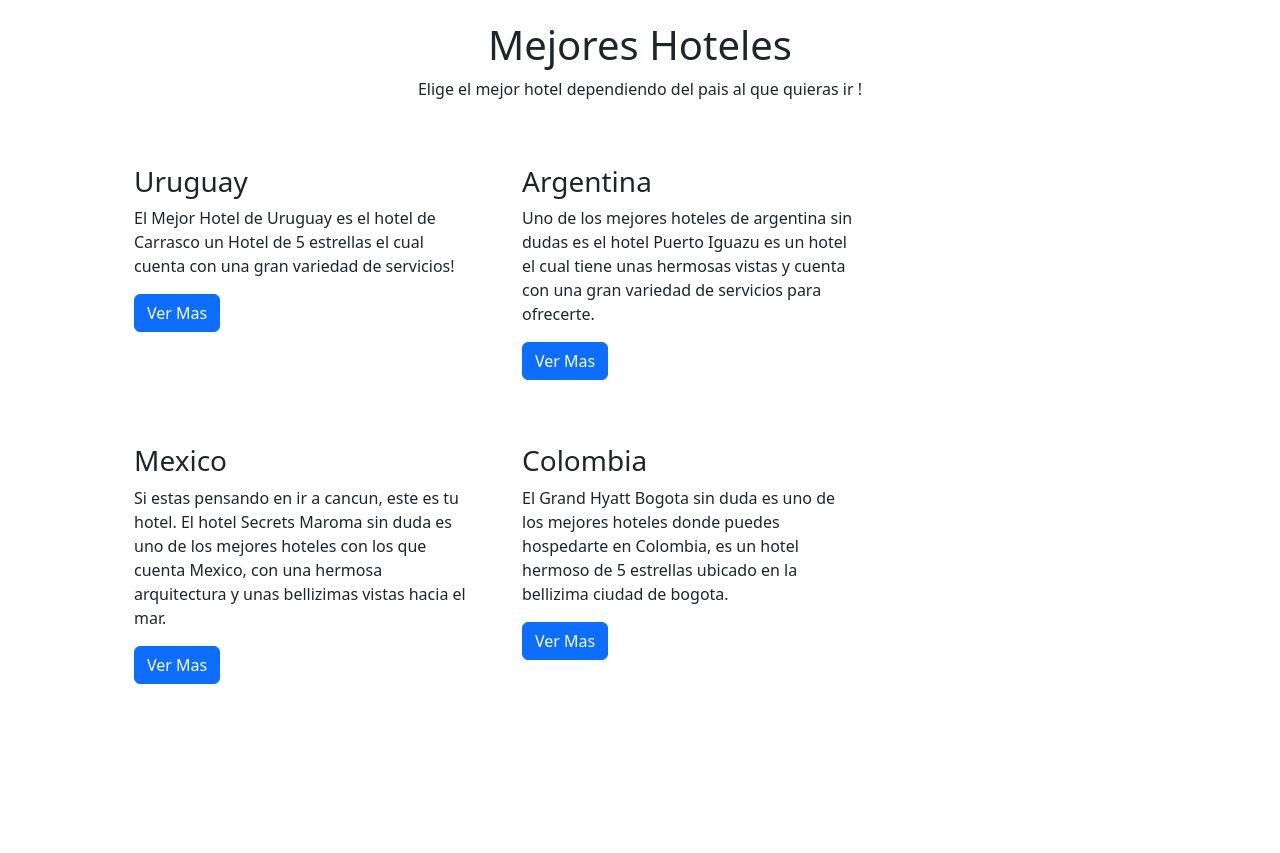
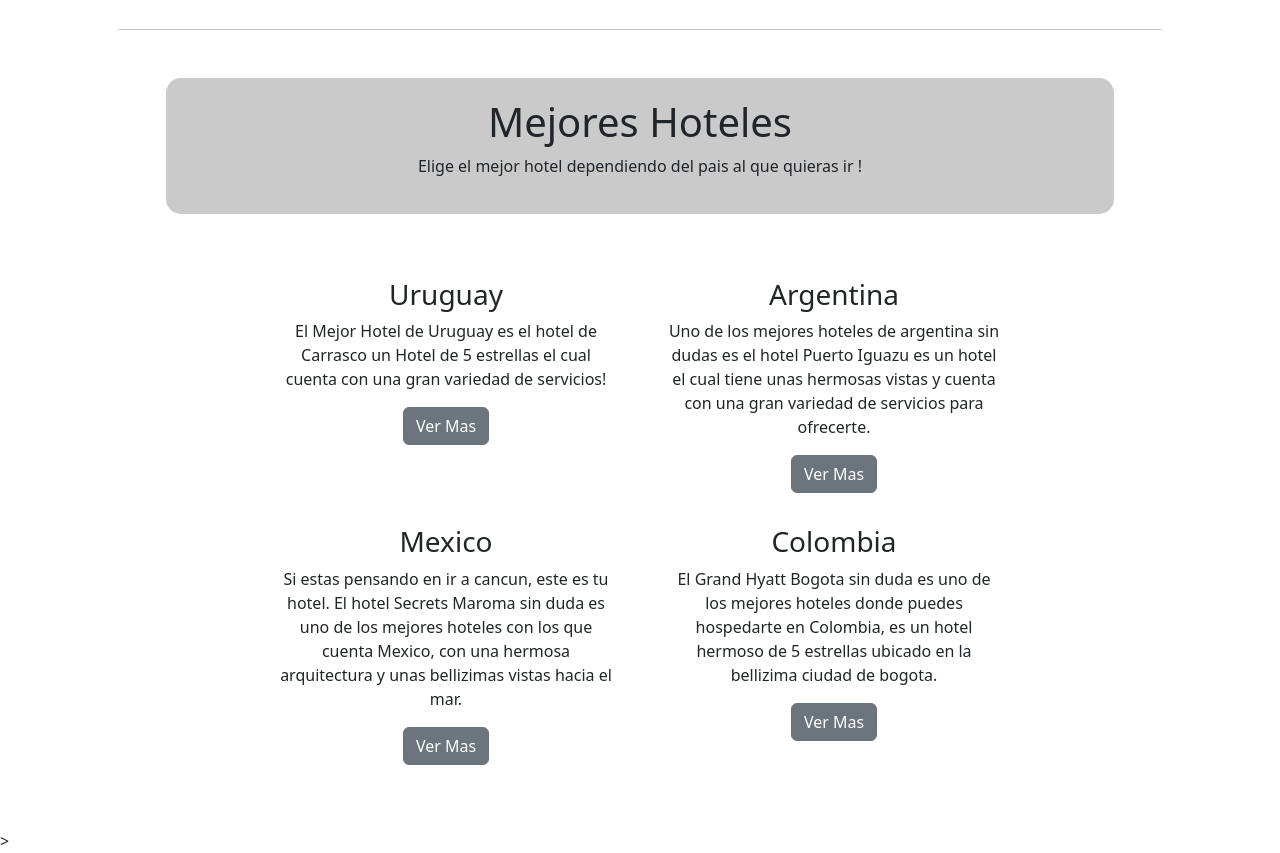
Before and after one commit to cinkii/coursera-module-1, a website: page index.html in a window 1280 px wide. Shown: the part 488-1341 px from the top of the page. Before the commit the page ends 1236 px from the top, so only its background shows below. Drawn offline with nearby package versions, Linux system fonts and the light colour scheme.

Commit message:
Modificamos detalles y agregamos estilos

```diff
--- /dev/null
+++ b/assets/style.css
@@ -0,0 +1,9 @@
+#jumbotron{
+    background-color: rgba(128, 128, 128, 0.418);
+    padding: 20px;
+}
+#jumbotron2{
+    background-color: rgba(128, 128, 128, 0.418);
+    padding: 20px;
+    border-radius: 15px;
+}
--- a/index.html
+++ b/index.html
@@ -6,10 +6,10 @@
   <meta name="viewport" content="width=device-width, initial-scale=1">
   <title>Guia Hoteles</title>
   <link href="./node_modules/bootstrap/dist/css/bootstrap.min.css" rel="stylesheet">
+  <link rel="stylesheet" href="./assets/style.css">
 </head>
-
 <body>
-  <div class="jumbotron text-center">
+  <div class="jumbotron text-center" id="jumbotron">
     <h1>Guia de Hoteles</h1>
     <p>Tu guia de hoteles favoritas !</p>
   </div>
@@ -18,47 +18,57 @@
     <div class="row">
       <div class="col">
         <h3>Accesorios de baño</h3>
-        <p> Es importante que sepas que los hoteles cuentan con diversos accesorios de baño, todo esto varia dependiendo del hotel. Pero siempre encontraras jabones, shampoo, crema, botiquin con medicinas etc entre otras cosas.</p>
+        <p> Es importante que sepas que los hoteles cuentan con diversos accesorios de baño, todo esto varia dependiendo
+          del hotel. Pero siempre encontraras jabones, shampoo, crema, botiquin con medicinas etc entre otras cosas.</p>
         <h3>Toallas</h3>
-        <p>Generalmente los hoteles cuentan con un sistema de toallas, la cual ellos te brindan tu las usas y despues las llevas al lavadero donde ellos la lavan y de mientras te dan otra ya limpia.
+        <p>Generalmente los hoteles cuentan con un sistema de toallas, la cual ellos te brindan tu las usas y despues
+          las llevas al lavadero donde ellos la lavan y de mientras te dan otra ya limpia.
         </p>
         <h3>Dispositivos</h3>
         <p>
-          Varios hoteles por no decir la mayoria, cuentan con diversos dispositivos a dispocicion del cliente, como pueden ser televisores, televisores con canalera, tablet para comunicarte, telefono, entre otros.
+          Varios hoteles por no decir la mayoria, cuentan con diversos dispositivos a dispocicion del cliente, como
+          pueden ser televisores, televisores con canalera, tablet para comunicarte, telefono, entre otros.
         </p>
       </div>
     </div>
+    <hr>
     <!-- Hoteles para elegir -->
-    <div class="jumbotron text-center m-5">
+    <div class="jumbotron text-center m-5" id="jumbotron2">
       <h1>Mejores Hoteles</h1>
       <p>Elige el mejor hotel dependiendo del pais al que quieras ir !</p>
     </div>
-    <div class="row">
+    <div class="row text-center justify-content-center">
       <div class="col-6 col-sm-4 m-lg-3">
         <h3>Uruguay</h3>
-        <p>El Mejor Hotel de Uruguay es el hotel de Carrasco un Hotel de 5 estrellas el cual cuenta con una gran variedad de servicios!</p>
-        <a href="https://www.booking.com/hotel/uy/sofitel-montevideo-casino-carrasco-amp-spa.es.html?aid=356938&label=metagha-link-LUUY-hotel-433813_dev-desktop_los-1_bw-8_dow-Friday_defdate-1_room-0_gstadt-2_rateid-0_aud-0_gacid-6642513102_mcid-10_ppa-0_clrid-0_ad-1_gstkid-0_checkin-20221021__lp-2858_r-154548792052113713&sid=c4a695b0caa0930679bfccf210434d92&all_sr_blocks=43381302_214219727_2_2_0;checkin=2022-10-21;checkout=2022-10-22;dest_id=-907764;dest_type=city;dist=0;group_adults=2;group_children=0;hapos=1;highlighted_blocks=43381302_214219727_2_2_0;hpos=1;matching_block_id=43381302_214219727_2_2_0;no_rooms=1;req_adults=2;req_children=0;room1=A%2CA;sb_price_type=total;sr_order=popularity;sr_pri_blocks=43381302_214219727_2_2_0__24500;srepoch=1665684452;srpvid=975f7f71a0510544;type=total;ucfs=1&#hotelTmpl" target="_blank" class="btn btn-primary">Ver Mas</a>
+        <p>El Mejor Hotel de Uruguay es el hotel de Carrasco un Hotel de 5 estrellas el cual cuenta con una gran
+          variedad de servicios!</p>
+        <a href="https://www.booking.com/hotel/uy/sofitel-montevideo-casino-carrasco-amp-spa.es.html?aid=356938&label=metagha-link-LUUY-hotel-433813_dev-desktop_los-1_bw-8_dow-Friday_defdate-1_room-0_gstadt-2_rateid-0_aud-0_gacid-6642513102_mcid-10_ppa-0_clrid-0_ad-1_gstkid-0_checkin-20221021__lp-2858_r-154548792052113713&sid=c4a695b0caa0930679bfccf210434d92&all_sr_blocks=43381302_214219727_2_2_0;checkin=2022-10-21;checkout=2022-10-22;dest_id=-907764;dest_type=city;dist=0;group_adults=2;group_children=0;hapos=1;highlighted_blocks=43381302_214219727_2_2_0;hpos=1;matching_block_id=43381302_214219727_2_2_0;no_rooms=1;req_adults=2;req_children=0;room1=A%2CA;sb_price_type=total;sr_order=popularity;sr_pri_blocks=43381302_214219727_2_2_0__24500;srepoch=1665684452;srpvid=975f7f71a0510544;type=total;ucfs=1&#hotelTmpl"
+          target="_blank" class="btn btn-secondary">Ver Mas</a>
       </div>
       <div class="col-6 col-sm-4 m-lg-3">
         <h3>Argentina</h3>
-        <p>Uno de los mejores hoteles de argentina sin dudas es el hotel Puerto Iguazu es un hotel el cual tiene unas hermosas vistas y cuenta con una gran variedad de servicios para ofrecerte.</p>
-        <a href="https://www.tripadvisor.com.ar/Hotel_Review-g312806-d1237910-Reviews-Loi_Suites_Iguazu_Hotel-Puerto_Iguazu_Province_of_Misiones_Litoral.html" target="_blank" class="btn btn-primary">Ver Mas</a>
+        <p>Uno de los mejores hoteles de argentina sin dudas es el hotel Puerto Iguazu es un hotel el cual tiene unas
+          hermosas vistas y cuenta con una gran variedad de servicios para ofrecerte.</p>
+        <a href="https://www.tripadvisor.com.ar/Hotel_Review-g312806-d1237910-Reviews-Loi_Suites_Iguazu_Hotel-Puerto_Iguazu_Province_of_Misiones_Litoral.html"
+          target="_blank" class="btn btn-secondary">Ver Mas</a>
       </div>
+      <div class="col-6 col-sm-4 m-lg-3">
+        <h3>Mexico</h3>
+        <p>Si estas pensando en ir a cancun, este es tu hotel. El hotel Secrets Maroma sin duda es uno de los mejores
+          hoteles con los que cuenta Mexico, con una hermosa arquitectura y unas bellizimas vistas hacia el mar.</p>
+        <a href="" target="_blank" class="btn btn-secondary">Ver Mas</a>
+      </div>
+      <div class="col-6 col-sm-4 m-lg-3">
+        <h3>Colombia</h3>
+        <p>El Grand Hyatt Bogota sin duda es uno de los mejores hoteles donde puedes hospedarte en Colombia, es un hotel
+          hermoso de 5 estrellas ubicado en la bellizima ciudad de bogota.</p>
+        <a href="" target="_blank" class="btn btn-secondary">Ver Mas</a>
+      </div>
+    </div>
+    <!-- Otra linea de columnas -->
 
-      <!-- Otra linea de columnas -->
-      <div class="w-100 d-none d-md-block m-lg-3"></div>
     <!-- Otra linea de columnas -->
-    <div class="col-6 col-sm-4 m-lg-3">
-      <h3>Mexico</h3>
-      <p>Si estas pensando en ir a cancun, este es tu hotel. El hotel Secrets Maroma sin duda es uno de los mejores hoteles con los que cuenta Mexico, con una hermosa arquitectura y unas bellizimas vistas hacia el mar.</p>
-      <a href="" target="_blank" class="btn btn-primary">Ver Mas</a>
-    </div>
-    <div class="col-6 col-sm-4 m-lg-3">
-      <h3>Colombia</h3>
-      <p>El Grand Hyatt Bogota sin duda es uno de los mejores hoteles donde puedes hospedarte en Colombia, es un hotel hermoso de 5 estrellas ubicado en la bellizima ciudad de bogota.</p>
-      <a href="" target="_blank" class="btn btn-primary">Ver Mas</a>
-    </div>
-    </div>
+  </div>>
   </div>
   <script src="./node_modules//jquery/dist/jquery.min.js"></script>
   <script src="./node_modules/popper.js/dist/popper.min.js"></script>
```
